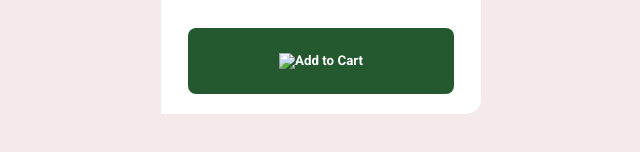
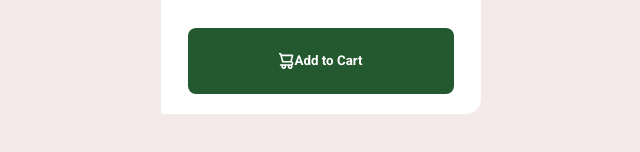
Before and after one commit to MindCode-89/Product_Preview_Card, a plain HTML site: page index.html in a window 1280 px wide. Shown: the part 734-886 px from the top of the page, 319-959 px from the left. Drawn offline with Linux system fonts and the light colour scheme; the site is published under a folder, as on GitHub Pages, so addresses that start at the root find nothing.

Commit message:
Ajustes adicionales

```diff
--- a/index.html
+++ b/index.html
@@ -57,7 +57,7 @@
             </section>
 
             <div class="btn_cart">
-              <button><img src="/images/icon-cart.svg" /> Add to Cart</button>
+              <button><img src="images/icon-cart.svg" /> Add to Cart</button>
             </div>
           </div>
         </main>
```
